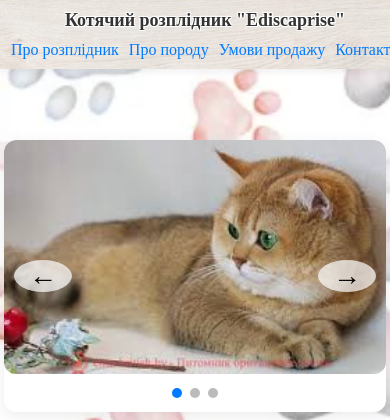
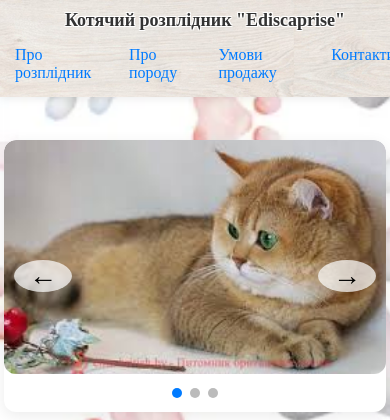
Before and after one commit to IvanValeev/edis_site, a Python web app: template templates/index.html in a window 390 px wide. Shown: the top 420 px of the page. Run offline with Jinja, Linux system fonts and the light colour scheme; the template is opened without the code that fills it, so the values that code supplies are empty.

Commit message:
Update style.css

```diff
--- a/static/style.css
+++ b/static/style.css
@@ -241,6 +241,14 @@ h2 {
         margin-right: 0;
     }
 
+    nav a {
+        padding: 5px;
+    }
+
+    nav {
+        font-size: 14px;
+    }
+
     .about-card-fixed {
         max-width: 98vw;
         min-width: unset;
```
